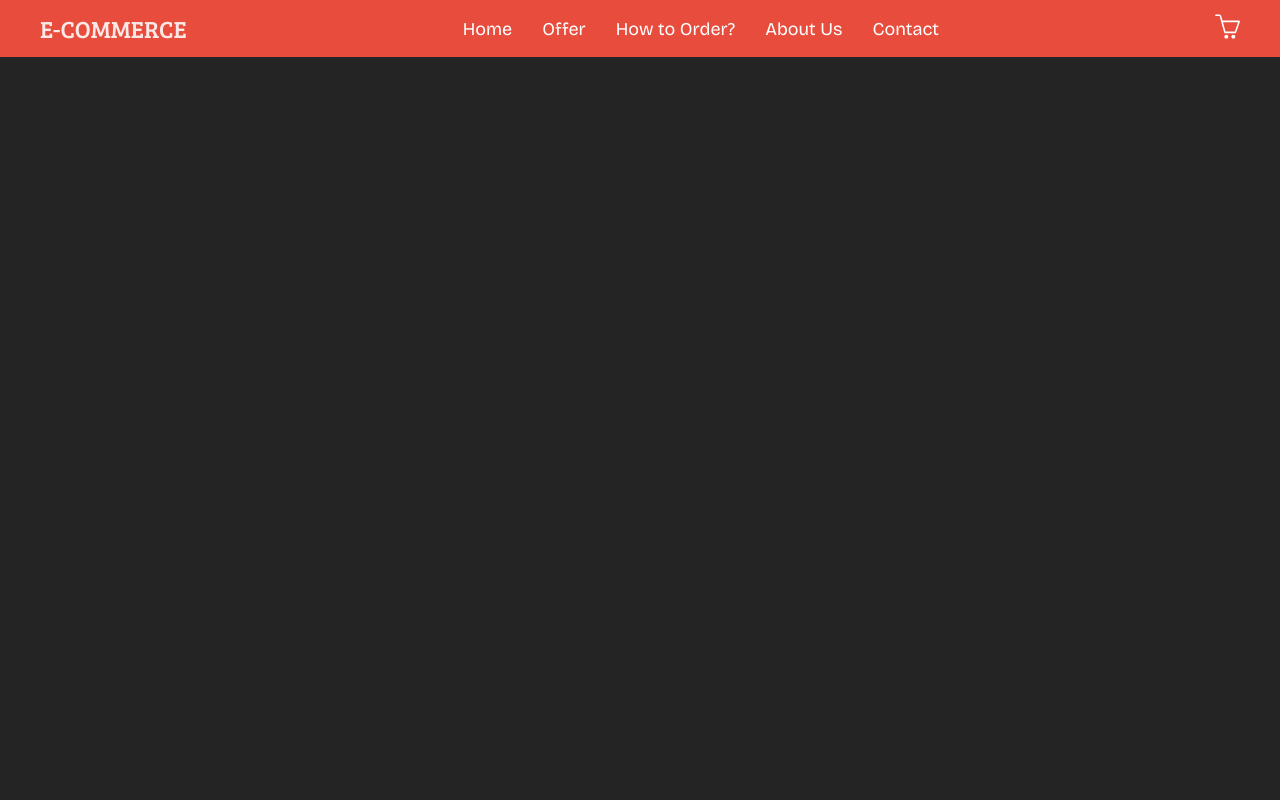
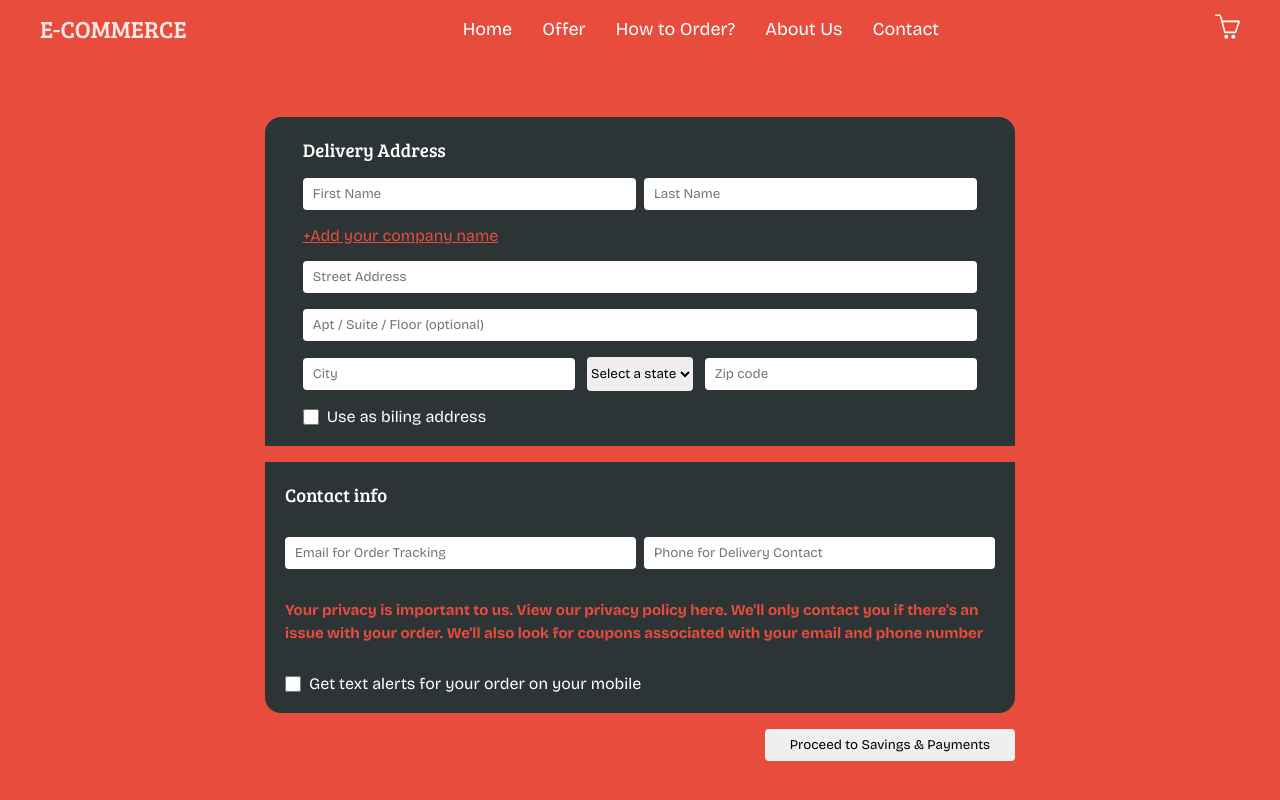
Before and after one commit to jovic-djordje/e_commerce_practice, a React (Vite) app: page /checkout in a window 1280 px wide. Shown: the top 800 px of the page. Built offline with nearby package versions, Linux system fonts and the light colour scheme; a web font is replaced by a local one.

Commit message:
working on checkoput page

```diff
--- a/src/App.jsx
+++ b/src/App.jsx
@@ -8,6 +8,7 @@ import Order from "./pages/Order/Order";
 import About from "./pages/About/About";
 import Contact from "./pages/Contact/Contact";
 import Cart from "./pages/Cart/Cart";
+import Checkout from "./pages/Checkout/Checkout";
 
 function App() {
   return (
@@ -21,6 +22,7 @@ function App() {
           <Route path="/about" element={<About />} />
           <Route path="/contact" element={<Contact />} />
           <Route path="/cart" element={<Cart />} />
+          <Route path="/checkout" element={<Checkout />} />
         </Routes>
       </Router>
     </>
--- a/src/pages/Cart/Cart.jsx
+++ b/src/pages/Cart/Cart.jsx
@@ -1,4 +1,5 @@
 import { OfferImgOne, OfferImgThree, OfferImgTwo } from "../../assets/images";
+import { Link } from "react-router-dom";
 import { RiDeleteBin6Line } from "react-icons/ri";
 import "./cart.style.css";
 const Cart = () => {
@@ -70,7 +71,10 @@ const Cart = () => {
             <p>Total</p>
             <span className="total-price">$369.00</span>
           </div>
-          <button className="cart-btn">Proceed to checkout</button>
+          <Link to="/checkout" className="cart-btn-link">
+            {" "}
+            <button className="cart-btn">Proceed to checkout</button>
+          </Link>
           <button className="cart-btn">Continue shopping</button>
         </div>
       </div>
--- a/src/pages/Cart/cart.style.css
+++ b/src/pages/Cart/cart.style.css
@@ -13,7 +13,8 @@
 }
 
 .cart {
-  background-color: #c0392b;
+  background-color: #2d3436;
+  color: #fff;
   padding: 20px;
   border-radius: 16px;
   display: flex;
@@ -51,6 +52,7 @@
   border-radius: 4px;
   padding: 4px 0px;
   border: none;
+  text-indent: 20px;
 }
 
 .cart-img {
@@ -86,7 +88,7 @@
   border-radius: 4px;
   border: none;
   font-family: inherit;
-  background-color: #2d3436;
+  background-color: #e74c3c;
   color: #fff;
 
   cursor: pointer;
@@ -102,7 +104,7 @@
   width: 100%;
   border-top: 2px solid #fff;
   padding: 16px 0px;
-  border-bottom: 2px solid #fff;
+  border-bottom: 2px solid #2d3436;
 }
 
 .subtotal {
@@ -122,7 +124,7 @@
 }
 
 .cart-btn {
-  background-color: #2d3436;
+  background-color: #e74c3c;
   color: #fff;
   padding: 8px 0px;
   border-radius: 4px;
@@ -132,3 +134,7 @@
   width: 100%;
   cursor: pointer;
 }
+
+.cart-btn-link {
+  width: 100%;
+}
--- /dev/null
+++ b/src/pages/Checkout/Checkout.jsx
@@ -0,0 +1,82 @@
+import "./Checkout.style.css";
+const Checkout = () => {
+  return (
+    <div className="checkout-section">
+      <div className="checkout-section-holder">
+        <div className="delivery-address">
+          <div className="delivery-address-width">
+            <h3 className="delivery-title">Delivery Address </h3>
+            <div className="customer-info">
+              <input
+                type="text"
+                name=""
+                id="name-input"
+                placeholder="First Name"
+              />
+
+              <input
+                type="text"
+                name=""
+                id="lastName-input"
+                placeholder="Last Name"
+              />
+            </div>
+            <a href="">+Add your company name</a>
+            <input
+              type="text"
+              name=""
+              id="street"
+              placeholder="Street Address"
+            />
+
+            <input
+              type="text"
+              name=""
+              id="floor"
+              placeholder="Apt / Suite / Floor (optional)"
+            />
+            <div className="city-details">
+              <input type="text" name="" id="city" placeholder="City" />
+
+              <select id="state" name="state">
+                <option value="">Select a state</option>
+                <option value="California">California</option>
+                <option value="Texas">Texas</option>
+                <option value="New York">New York</option>
+                <option value="Florida">Florida</option>
+                <option value="Washington">Washington</option>
+              </select>
+              <input type="text" id="zip" placeholder="Zip code" />
+            </div>
+            <div className="check-box">
+              <input type="checkbox" id="checkbox" />
+              <p>Use as biling address</p>
+            </div>
+          </div>
+        </div>
+
+        <div className="contact-info-input">
+          <div className="contact-info-holder">
+            <h3 className="contact-info-title">Contact info</h3>
+            <div className="customer-contact-details">
+              <input type="text" placeholder="Email for Order Tracking" />
+              <input type="text" placeholder="Phone for Delivery Contact" />
+            </div>
+            <p className="contact-text">
+              Your privacy is important to us. View our privacy policy here.
+              We'll only contact you if there's an issue with your order. We'll
+              also look for coupons associated with your email and phone number
+            </p>
+            <div className="check-box">
+              <input type="checkbox" id="checkbox" />
+              <p>Get text alerts for your order on your mobile</p>
+            </div>
+          </div>
+        </div>
+        <button className="checkout-btn">Proceed to Savings & Payments</button>
+      </div>
+    </div>
+  );
+};
+
+export default Checkout;
--- /dev/null
+++ b/src/pages/Checkout/checkout.style.css
@@ -0,0 +1,154 @@
+.checkout-section {
+  padding: 60px 0px;
+  background-color: #e74c3c;
+  font-family: "Bricolage Grotesque";
+}
+
+.checkout-section-holder {
+  width: 90%;
+  margin: 0px auto;
+  display: flex;
+  flex-direction: column;
+  justify-content: center;
+  align-items: center;
+  gap: 16px;
+  max-width: 750px;
+}
+
+.delivery-address {
+  color: #fff;
+  background-color: #2d3436;
+  max-width: 750px;
+  width: 100%;
+  padding: 20px;
+  border-radius: 16px 16px 0px 0px;
+}
+
+.delivery-address-width {
+  width: 95%;
+  margin: 0px auto;
+  display: flex;
+  flex-direction: column;
+  justify-content: center;
+  align-items: flex-start;
+  gap: 16px;
+}
+
+.delivery-address input {
+  width: 100%;
+  padding: 8px 0px;
+  text-indent: 10px;
+  font-family: inherit;
+  border: none;
+  border-radius: 4px;
+  background-color: #fff;
+  color: #2d3436;
+}
+
+.delivery-address::placeholder {
+  color: #2d3436;
+  font-weight: 600;
+}
+
+.delivery-address a {
+  color: #e74c3c;
+}
+
+.delivery-title {
+  font-family: "Bree Serif";
+}
+
+.customer-info {
+  display: flex;
+  justify-content: center;
+  align-items: center;
+  width: 100%;
+  gap: 8px;
+}
+
+.city-details {
+  display: flex;
+  justify-content: center;
+  align-items: center;
+  gap: 12px;
+  width: 100%;
+}
+
+#state {
+  border-radius: 4px;
+  border: none;
+  padding: 8px 0px;
+  font-family: inherit;
+}
+
+.city-details input {
+  width: 100%;
+}
+
+.check-box {
+  display: flex;
+  justify-content: flex-start;
+  align-items: center;
+  gap: 8px;
+  width: 100%;
+}
+
+#checkbox {
+  width: 16px;
+  height: 16px;
+}
+
+.contact-info-input {
+  color: #fff;
+  background-color: #2d3436;
+  max-width: 750px;
+  width: 100%;
+  padding: 20px;
+  border-radius: 0px 0px 16px 16px;
+}
+
+.contact-info-title {
+  font-family: "Bree Serif";
+}
+
+.contact-info-input input {
+  width: 100%;
+  padding: 8px 0px;
+  text-indent: 10px;
+  font-family: inherit;
+  border: none;
+  border-radius: 4px;
+  background-color: #fff;
+  color: #2d3436;
+}
+
+.contact-info-input::placeholder {
+  color: #2d3436;
+  font-weight: 600;
+}
+
+.customer-contact-details {
+  display: flex;
+  justify-content: center;
+  align-items: center;
+  width: 100%;
+  gap: 8px;
+}
+
+.contact-text {
+  font-size: 15px;
+  line-height: 1.5;
+  font-weight: bold;
+  color: #e74c3c;
+}
+
+.checkout-btn {
+  padding: 8px 0px;
+  align-self: flex-end;
+  border-radius: 4px;
+  border: none;
+  font-family: inherit;
+  max-width: 250px;
+  width: 100%;
+  cursor: pointer;
+}
--- a/src/pages/Offer/offer.style.css
+++ b/src/pages/Offer/offer.style.css
@@ -20,7 +20,7 @@
 }
 
 .offer-cart {
-  background-color: #c0392b;
+  background-color: #f2f2f2;
   padding: 16px 0px;
   border-radius: 8px;
 }
@@ -54,11 +54,17 @@
   object-fit: contain;
 }
 
+.offer-cart-des {
+  color: #2d3436;
+}
+
 .details-holder {
   display: flex;
   justify-content: space-between;
   align-items: center;
   width: 100%;
+  font-family: "Bree Serif";
+  color: #e74c3c;
 }
 
 .offer-cart-btn {
@@ -69,6 +75,8 @@
   border: none;
   font-family: inherit;
   cursor: pointer;
+  background-color: #e74c3c;
+  color: #fff;
 }
 
 @media screen and (max-width: 1200px) {
```
